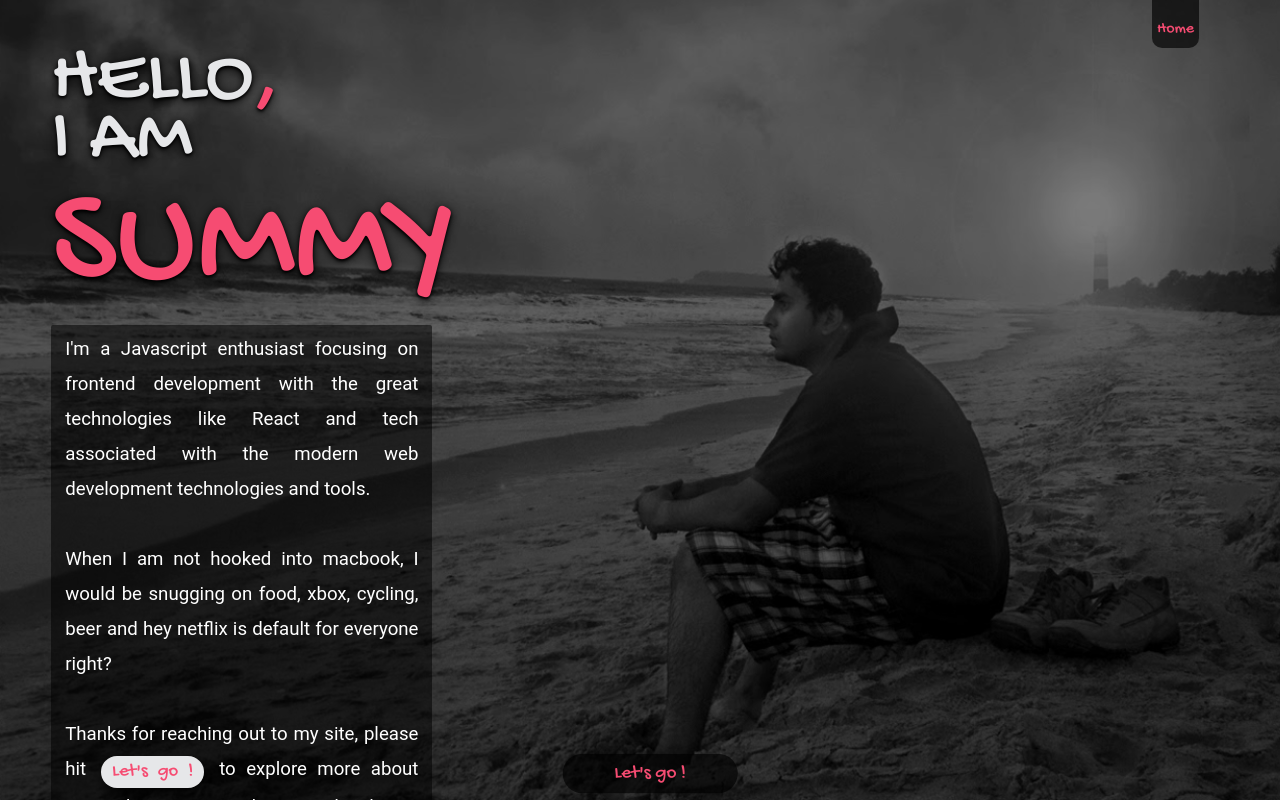
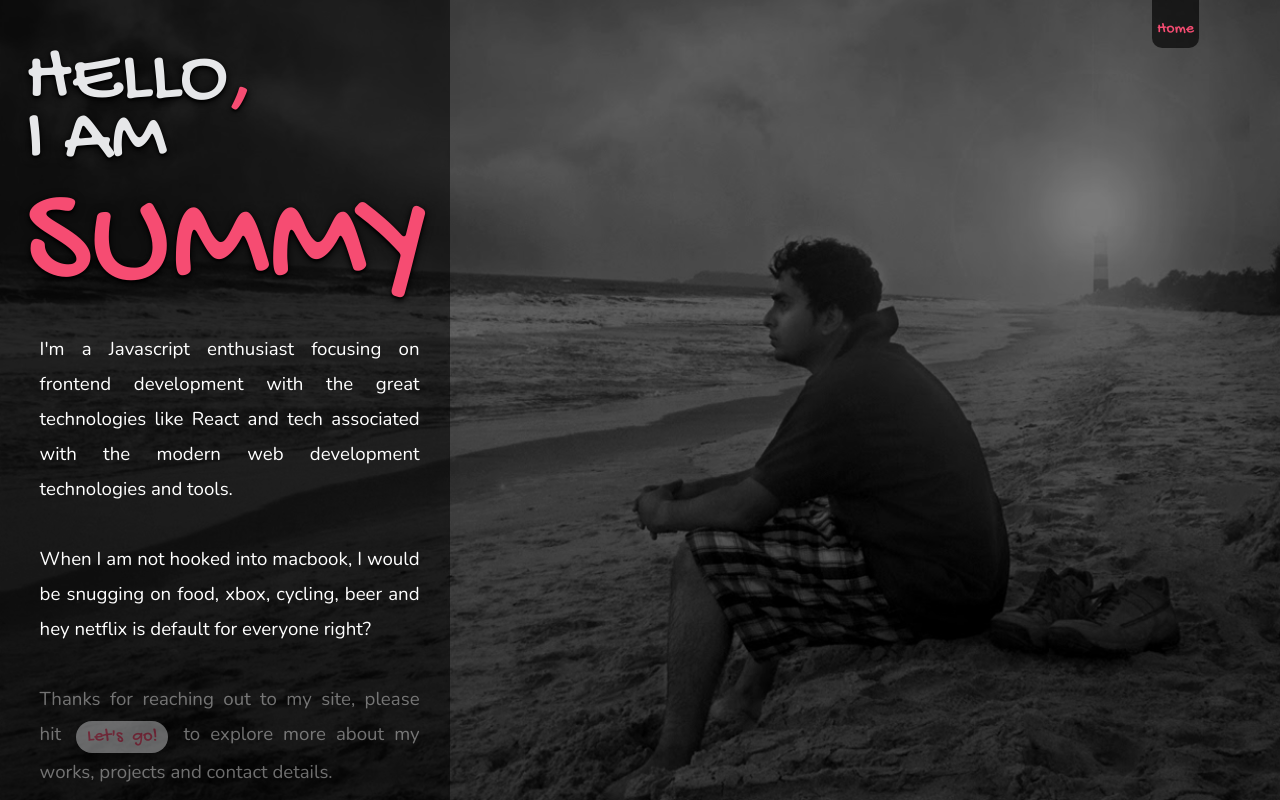
Before and after one commit to SummySumanth/SummySumanth.github.io, a React app in the folder SOURCE_FILES/: page / in a window 1280 px wide. Both pictures are taken after a click on the element "Home". Built offline with nearby package versions, Linux system fonts and the light colour scheme.

Commit message:
welcome page

```diff
--- a/SOURCE_FILES/src/containers/welcomePage/WelcomeScreenContainer.jsx
+++ b/SOURCE_FILES/src/containers/welcomePage/WelcomeScreenContainer.jsx
@@ -20,6 +20,11 @@ const styles = {
   accent: 'accent',
   inlineBtn: 'gotoSiteInlineBtn',
   description: 'mainShortDescription',
+  sideBarBackground: 'Portfolio_WelcomeScreen_SidebarBackground',
+  description1 : 'description1',
+  description2 : 'description2',
+  description3: 'description3',
+
 }
 
 const BackgroundImages = [ a1, a2, a3, a4, a5, a6, a7, a8];
@@ -60,6 +65,33 @@ class WelcomeScreen extends Component{
     );
   };
 
+  getDescription = () =>{
+    return(
+      <div className={styles.description}>
+        <p className={styles.description1}>
+          I'm a Javascript enthusiast focusing on frontend development with the great technologies like React and
+          tech associated with the modern web development technologies and tools.
+        </p>
+        <br />
+        <p className={styles.description2}>
+          When I am not hooked into macbook, I would be snugging on food, xbox, cycling, beer and hey netflix is default for everyone right?
+        </p>
+        <br />
+        <p className={styles.description3}>
+          Thanks for reaching out to my site, please hit
+          <div
+            className={styles.inlineBtn}
+            onClick={this.props.onHideClickHandler}
+          >
+            Let's go!
+          </div>
+          to explore more about my works, projects and contact details.
+        </p>
+
+      </div>
+    )
+  };
+
   render(){
     const welcomeScreenStyle = classnames(styles.welcomeScreen, { [styles.welcomeScreenHide] : !this.props.showWelcomeScreen})
     const nameStyle = classnames(styles.headerName, styles.nameText);
@@ -80,25 +112,8 @@ class WelcomeScreen extends Component{
               </p>
             </div>
 
-            <div className={styles.description}>
-              I'm a Javascript enthusiast focusing on frontend development with the great technologies like React and
-              tech associated with the modern web development technologies and tools.
-              <br />
-              <br />
-              When I am not hooked into macbook, I would be snugging on food, xbox, cycling, beer and hey netflix is default for everyone right?
-              <br />
-              <br />
-              Thanks for reaching out to my site, please hit
-
-              <div
-                className={styles.inlineBtn}
-                onClick={this.props.onHideClickHandler}
-              >
-                Let's go !
-              </div>
-
-              to explore more about my works, projects and contact details.
-            </div>
+            {this.getDescription()}
+            <div className={styles.sideBarBackground} />
           </div>
 
 
--- a/SOURCE_FILES/src/containers/welcomePage/styles/welcomePage.scss
+++ b/SOURCE_FILES/src/containers/welcomePage/styles/welcomePage.scss
@@ -16,6 +16,25 @@
 .Portfolio_WelcomeScreen_HIDE{
   transform: translateY(-110%);
 }
+
+.Portfolio_WelcomeScreen_SidebarBackground{
+  width: 450px;
+  height: 100%;
+  position: absolute;
+  top: 0px;
+  z-index: -1;
+  left: 0px;
+  background: rgba(0, 0, 0, 0.53);
+  transition: $transition_slow;
+  //box-shadow: 0px 0 16px 2px rgba(0, 0, 0, 0.78);
+
+  animation-name: sidebarAppear;
+  animation-fill-mode: forwards;
+  animation-delay: 1s;
+  animation-duration: 1s;
+  animation-timing-function: ease-in-out;
+}
+
 .Portfolio_WS_imgHolder{
   width: 100%;
   height: 100%;
@@ -39,28 +58,33 @@
 
 .Portfolio_WS_GotoSiteBtn{
   position: absolute;
-  bottom: 0;
+  bottom: 5%;
+  right: 5%;
+
+
   color: $color_accent_1;
-  left: 50%;
+  background: $color_bg_shade2;
+
   padding: 7px 43px;
   margin: 10px;
   cursor: pointer;
   border-radius: 40px;
-  background: $color_btnBackground;
+
   transition: $transition_slow;
   font-family: 'Gochi Hand', cursive;
+  transform: translate(0, 0);
 
-  transform: translate(-50%, 120%);
+  right: 110%;
   animation-name: closeButtonEntrance;
   animation-fill-mode: forwards;
-  animation-delay: 4.5s;
+  animation-delay: 8.5s;
   animation-duration: $btns_entrance_animation_duration;
-  animation-timing-function: ease-in-out;
+  animation-timing-function: ease-in;
 }
 
 .Portfolio_WS_GotoSiteBtn:Hover{
   color: $color_accent_1;
-  background: $color_bg_shade2;
+  background: $color_bg_shade3;
   box-shadow: 0px 7px 9px 0px #000000b0;
 }
 
@@ -85,13 +109,14 @@
 }
 
 .Portfolio_WelcomeScreen_SHOWBtn:Hover{
-  color: $color_accent_1;
+  color: $color_accent_2;
   background: $color_bg_shade2;
-  box-shadow: 0px 7px 9px 0px #000000b0;
+
+  box-shadow: 0px 4px 6px 0px #000000b0;
 }
 
 .Portfolio_WelcomeScreen_contentsContainerBox{
-  margin: 4%;
+  margin: 4% 2%;
 }
 
 .Portfolio_WelcomeScreen_Header{
@@ -109,34 +134,31 @@
 }
 
 .Portfolio_WelcomeScreen_hello{
-  transform: translate(0, 120vh) ;
   opacity: 0;
 
-  animation-name: helloAnimation;
-  animation-delay: 0.5s;
-  animation-duration: 1.2s;
+  animation-name: headerAppearAnime;
+  animation-delay: 2.5s;
+  animation-duration: 0.9s;
   animation-timing-function: ease-in;
   animation-fill-mode: forwards;
 }
 
 .Portfolio_WelcomeScreen_Iam {
-  transform: translate(120vh,0);
   opacity: 0;
 
-  animation-name: iAmAnimation;
-  animation-delay: 0.5s;
-  animation-duration: 1.3s;
+  animation-name: headerAppearAnime;
+  animation-delay: 3.4s;
+  animation-duration: 0.9s;
   animation-timing-function: ease-in;
   animation-fill-mode: forwards;
 }
 
 .Portfolio_WelcomeScreen_name {
-  transform: translate(120vw,90vh);
   opacity: 0;
 
-  animation-name: NameAnimation;
-  animation-delay: 0.75s;
-  animation-duration: 1.2s;
+  animation-name: headerAppearAnime;
+  animation-delay: 4.3s;
+  animation-duration: 1.1s;
   animation-timing-function: ease-in-out;
   animation-fill-mode: forwards;
 }
@@ -163,14 +185,40 @@
 }
 
 .mainShortDescription{
-  width: 30%;
+  width: 380px;
   line-height: 35px;
   color: #fff;
   font-size: 14pt;
   text-align: justify;
   border-radius: 2px;
   padding: 7px 14px;
-  background: rgba(0, 0, 0, 0.53);
+}
+
+.description1{
+  opacity: 0;
+  animation-name: sidebarAppear;
+  animation-fill-mode: forwards;
+  animation-delay: 4.5s;
+  animation-duration: 2s;
+  animation-timing-function: ease-in-out;
+}
+
+.description2{
+  opacity: 0;
+  animation-name: sidebarAppear;
+  animation-fill-mode: forwards;
+  animation-delay: 6s;
+  animation-duration: 2s;
+  animation-timing-function: ease-in-out;
+}
+
+.description3{
+  opacity: 0;
+  animation-name: sidebarAppear;
+  animation-fill-mode: forwards;
+  animation-delay: 7.5s;
+  animation-duration: 2s;
+  animation-timing-function: ease-in-out;
 }
 
 @keyframes imageAppearAndDisappear {
@@ -193,49 +241,37 @@
     transform: translateY(-110%);
   }
   to{
-    transform: translateY(0);
+    transform: translateY(0) ;
   }
 }
 
 @keyframes closeButtonEntrance {
   from{
-    transform: translate(-50%, 120%) scale(0.5);
-
+    //transform: translate(0, 300%);
+    right: 110%
   }
   to{
-    transform: translate(-50%, 0%) scale(1.2);
+    //transform: translate(0, 0);
+    right: 5%
   }
 }
 
-@keyframes helloAnimation {
-
+@keyframes headerAppearAnime {
   from{
     opacity: 0;
-    transform: translate(0, 120vh) ;
   }
   to{
     opacity: 1;
-    transform: translate(0,0);
   }
 }
-@keyframes iAmAnimation {
+
+@keyframes sidebarAppear {
   from{
+    //transform: translateX(-100%);
     opacity: 0;
-    transform: translate(120vh,0);
   }
   to{
+    //transform: translateX(0);
     opacity: 1;
-    transform: translate(0, 0);
-  }
-
-}
-@keyframes NameAnimation {
-  from{
-    opacity: 0;
-    transform: translate(120vw,90vh);
-  }
-  to{
-    opacity: 1;
-    transform: translate(0%, 0%);
   }
 }
--- a/SOURCE_FILES/src/index.jsx
+++ b/SOURCE_FILES/src/index.jsx
@@ -31,6 +31,7 @@ class Main extends Component{
           onHideClickHandler={this.hideWelcome}
           showWelcomeScreen={this.state.showWelcome}
         />
+
       </div>
     )
   }
--- a/SOURCE_FILES/src/styles/index.scss
+++ b/SOURCE_FILES/src/styles/index.scss
@@ -11,8 +11,8 @@ body {
   width: 100%;
   margin: 0px;
   padding: 0px;
+  font-family: 'Nunito', sans-serif;
   -webkit-font-smoothing: antialiased;
-  font-family: 'Roboto', sans-serif;
   -moz-osx-font-smoothing: grayscale;
 }
 #root{
--- a/SOURCE_FILES/src/styles/variables.scss
+++ b/SOURCE_FILES/src/styles/variables.scss
@@ -9,6 +9,7 @@ $color_new_textGunmetalBlack : #535b62;
 
 $color_bg_shade1: #FFF;
 $color_bg_shade2: #e6e7e9;
+$color_bg_shade3: #dfe0e2;
 $color_bg_highlight: #EEEEF1;
 
 $color_text_dark_grey: #2F363F;
@@ -21,6 +22,7 @@ $color_text_warningBG: #ffece9;
 $color_blue: #4bb7f8;
 
 $color_accent_1: #f64c72;
+$color_accent_2: #b23f5a;
 
 
 $color_btnBackground:  rgba(0, 0, 0, 0.65);;
@@ -42,4 +44,4 @@ $cardlinkFontSize: 12px;
 $lineHeight : 22px;
 
 // animations
-$btns_entrance_animation_duration: 0.8s
+$btns_entrance_animation_duration: 1s
```
Also changed, not shown: SOURCE_FILES/template.ejs, 2 other files (tests, documents, lock files or other folders).
